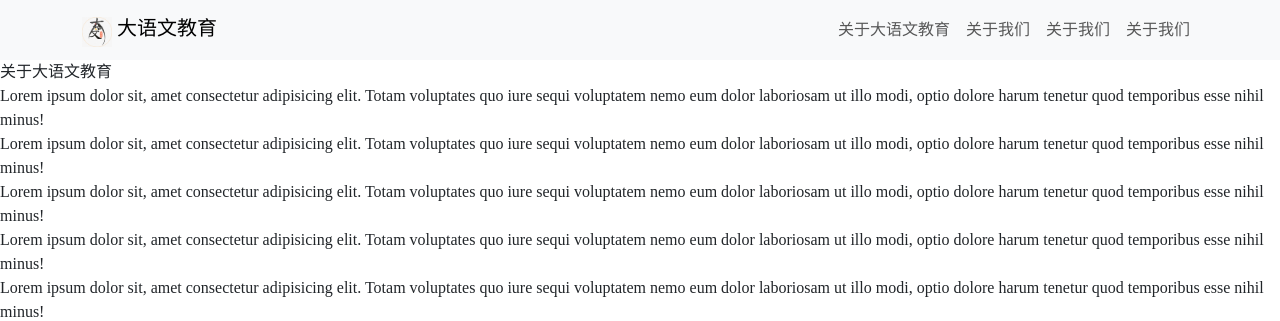
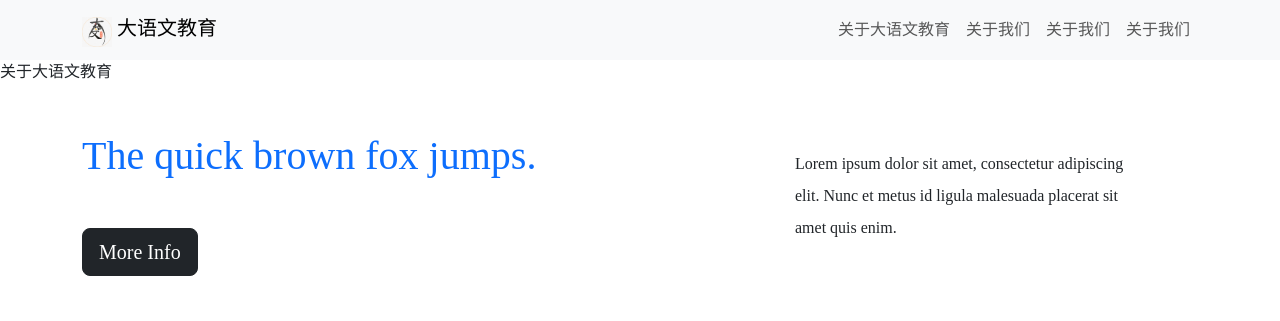
Before and after one commit to ttiramisu/website-2024, a Flask app: page / in a window 1280 px wide. Shown: the top 321 px of the page. Run offline with Flask 2, Linux system fonts and the light colour scheme; some libraries are stand-ins or nearby versions; some web fonts are replaced.

Commit message:
test hero

```diff
--- /dev/null
+++ b/api/static/css/style.css
@@ -0,0 +1,10 @@
+.btn-main {
+  background-color: #f03e3e !important;
+  color: #222 !important;
+  transform: all 500ms;
+}
+
+.btn-main:hover,
+.btn-main:active {
+  background-color: #ff8787 !important;
+}
--- a/api/templates/base.html
+++ b/api/templates/base.html
@@ -8,6 +8,7 @@
 
   <!-- STYLESHEET -->
   <link rel="stylesheet" href="{{ url_for('static', filename='css/bootstrap.css') }}">
+  <link rel="stylesheet" href="{{ url_for('static', filename='css/style.css') }}">
   <link rel="stylesheet" href="{{ url_for('static', filename='css/font.css') }}">
   <!-- STYLESHEET -->
 
--- a/api/templates/index.html
+++ b/api/templates/index.html
@@ -3,62 +3,65 @@
 {% block content %}
 
 关于大语文教育
-<br>
-Lorem ipsum dolor sit, amet consectetur adipisicing elit. Totam voluptates quo iure sequi voluptatem nemo eum dolor
-laboriosam ut illo modi, optio dolore harum tenetur quod temporibus esse nihil minus!
-<br>
-Lorem ipsum dolor sit, amet consectetur adipisicing elit. Totam voluptates quo iure sequi voluptatem nemo eum dolor
-laboriosam ut illo modi, optio dolore harum tenetur quod temporibus esse nihil minus!
-<br>
-Lorem ipsum dolor sit, amet consectetur adipisicing elit. Totam voluptates quo iure sequi voluptatem nemo eum dolor
-laboriosam ut illo modi, optio dolore harum tenetur quod temporibus esse nihil minus!
-<br>
-Lorem ipsum dolor sit, amet consectetur adipisicing elit. Totam voluptates quo iure sequi voluptatem nemo eum dolor
-laboriosam ut illo modi, optio dolore harum tenetur quod temporibus esse nihil minus!
-<br>
-Lorem ipsum dolor sit, amet consectetur adipisicing elit. Totam voluptates quo iure sequi voluptatem nemo eum dolor
-laboriosam ut illo modi, optio dolore harum tenetur quod temporibus esse nihil minus!
-<br>
-Lorem ipsum dolor sit, amet consectetur adipisicing elit. Totam voluptates quo iure sequi voluptatem nemo eum dolor
-laboriosam ut illo modi, optio dolore harum tenetur quod temporibus esse nihil minus!
-<br>
-Lorem ipsum dolor sit, amet consectetur adipisicing elit. Totam voluptates quo iure sequi voluptatem nemo eum dolor
-laboriosam ut illo modi, optio dolore harum tenetur quod temporibus esse nihil minus!
-<br>
-Lorem ipsum dolor sit, amet consectetur adipisicing elit. Totam voluptates quo iure sequi voluptatem nemo eum dolor
-laboriosam ut illo modi, optio dolore harum tenetur quod temporibus esse nihil minus!
-<br>
-Lorem ipsum dolor sit, amet consectetur adipisicing elit. Totam voluptates quo iure sequi voluptatem nemo eum dolor
-laboriosam ut illo modi, optio dolore harum tenetur quod temporibus esse nihil minus!
-<br>
-Lorem ipsum dolor sit, amet consectetur adipisicing elit. Totam voluptates quo iure sequi voluptatem nemo eum dolor
-laboriosam ut illo modi, optio dolore harum tenetur quod temporibus esse nihil minus!
-<br>
-Lorem ipsum dolor sit, amet consectetur adipisicing elit. Totam voluptates quo iure sequi voluptatem nemo eum dolor
-laboriosam ut illo modi, optio dolore harum tenetur quod temporibus esse nihil minus!
-<br>
-Lorem ipsum dolor sit, amet consectetur adipisicing elit. Totam voluptates quo iure sequi voluptatem nemo eum dolor
-laboriosam ut illo modi, optio dolore harum tenetur quod temporibus esse nihil minus!
-<br>
-Lorem ipsum dolor sit, amet consectetur adipisicing elit. Totam voluptates quo iure sequi voluptatem nemo eum dolor
-laboriosam ut illo modi, optio dolore harum tenetur quod temporibus esse nihil minus!
-<br>
-Lorem ipsum dolor sit, amet consectetur adipisicing elit. Totam voluptates quo iure sequi voluptatem nemo eum dolor
-laboriosam ut illo modi, optio dolore harum tenetur quod temporibus esse nihil minus!
-<br>
-Lorem ipsum dolor sit, amet consectetur adipisicing elit. Totam voluptates quo iure sequi voluptatem nemo eum dolor
-laboriosam ut illo modi, optio dolore harum tenetur quod temporibus esse nihil minus!
-<br>
-Lorem ipsum dolor sit, amet consectetur adipisicing elit. Totam voluptates quo iure sequi voluptatem nemo eum dolor
-laboriosam ut illo modi, optio dolore harum tenetur quod temporibus esse nihil minus!
-<br>
-Lorem ipsum dolor sit, amet consectetur adipisicing elit. Totam voluptates quo iure sequi voluptatem nemo eum dolor
-laboriosam ut illo modi, optio dolore harum tenetur quod temporibus esse nihil minus!
-<br>
-Lorem ipsum dolor sit, amet consectetur adipisicing elit. Totam voluptates quo iure sequi voluptatem nemo eum dolor
-laboriosam ut illo modi, optio dolore harum tenetur quod temporibus esse nihil minus!
-<br>
-Lorem ipsum dolor sit, amet consectetur adipisicing elit. Totam voluptates quo iure sequi voluptatem nemo eum dolor
-laboriosam ut illo modi, optio dolore harum tenetur quod temporibus esse nihil minus!
-<br>
+
+<div class="container">
+  <div class="row align-items-center">
+    <div class="col-12 col-md-6 col-xl-7 mb-lg-0 py-5 py-md-6">
+      <div class="lc-block mb-3 mb-md-5 lh-1">
+        <div editable="rich">
+          <h1 class="rfs-30 text-primary">The quick brown fox jumps.</h1>
+        </div>
+      </div><!-- /lc-block -->
+      <div class="lc-block">
+        <a class="btn btn-lg btn-dark" href="#" role="button">More Info</a>
+      </div><!-- /lc-block -->
+    </div><!-- /col -->
+    <div class="col-12 col-md-6 col-xl-5">
+      <div class="lc-block px-md-4 px-lg-5 lh-lg">
+        <div editable="rich">
+          <p class="rfs-7"> Lorem ipsum dolor sit amet, consectetur adipiscing elit. Nunc et metus id ligula malesuada
+            placerat sit amet quis enim.</p>
+        </div>
+      </div><!-- /lc-block -->
+    </div><!-- /col -->
+  </div>
+  <div class="row">
+    <div class="col-md-12 g-0">
+      <div class="lc-block">
+        <a
+          href="https://images.unsplash.com/photo-1489058535093-8f530d789c3b?crop=entropy&amp;cs=tinysrgb&amp;fit=crop&amp;fm=jpg&amp;ixid=MnwzNzg0fDB8MXxzZWFyY2h8Mzl8fGFyY2hpdGVjdHVyZXxlbnwwfDB8fHwxNjM0MzgwMDgz&amp;ixlib=rb-1.2.1&amp;q=80&amp;w=1620&amp;h=1152">
+          <img class="img-fluid w-100"
+            src="https://images.unsplash.com/photo-1489058535093-8f530d789c3b?crop=entropy&amp;cs=tinysrgb&amp;fit=crop&amp;fm=jpg&amp;ixid=MnwzNzg0fDB8MXxzZWFyY2h8Mzl8fGFyY2hpdGVjdHVyZXxlbnwwfDB8fHwxNjM0MzgwMDgz&amp;ixlib=rb-1.2.1&amp;q=80&amp;w=1620&amp;h=1152"
+            alt="Photo by Sandro Katalina" style="object-fit:cover;
+max-height:35vh">
+        </a>
+      </div><!-- /lc-block -->
+    </div><!-- /col -->
+  </div>
+  <div class="row mt-3">
+    <div class="col-md-12 d-flex justify-content-center align-items-baseline">
+      <div class="lc-block py-4 me-3">
+        <div editable="rich">
+          <h4 class="fw-bolder">2016</h4>
+        </div>
+      </div><!-- /lc-block -->
+      <div class="lc-block py-4">
+
+        <svg xmlns="http://www.w3.org/2000/svg" xmlns:xlink="http://www.w3.org/1999/xlink" version="1.1" width="2em"
+          height="2em" viewBox="0 0 24 24" style="" lc-helper="svg-icon" fill="currentColor">
+          <path
+            d="M23,12L19,16V13H6.83C6.42,14.17 5.31,15 4,15A3,3 0 0,1 1,12A3,3 0 0,1 4,9C5.31,9 6.42,9.83 6.83,11H19V8L23,12Z">
+          </path>
+        </svg>
+
+      </div><!-- /lc-block -->
+      <div class="lc-block py-4 ms-3">
+        <div editable="rich">
+          <h4 class="fw-bolder"> 2021</h4>
+        </div>
+      </div><!-- /lc-block -->
+    </div><!-- /col -->
+  </div>
+</div>
+
 {% endblock %}
```
